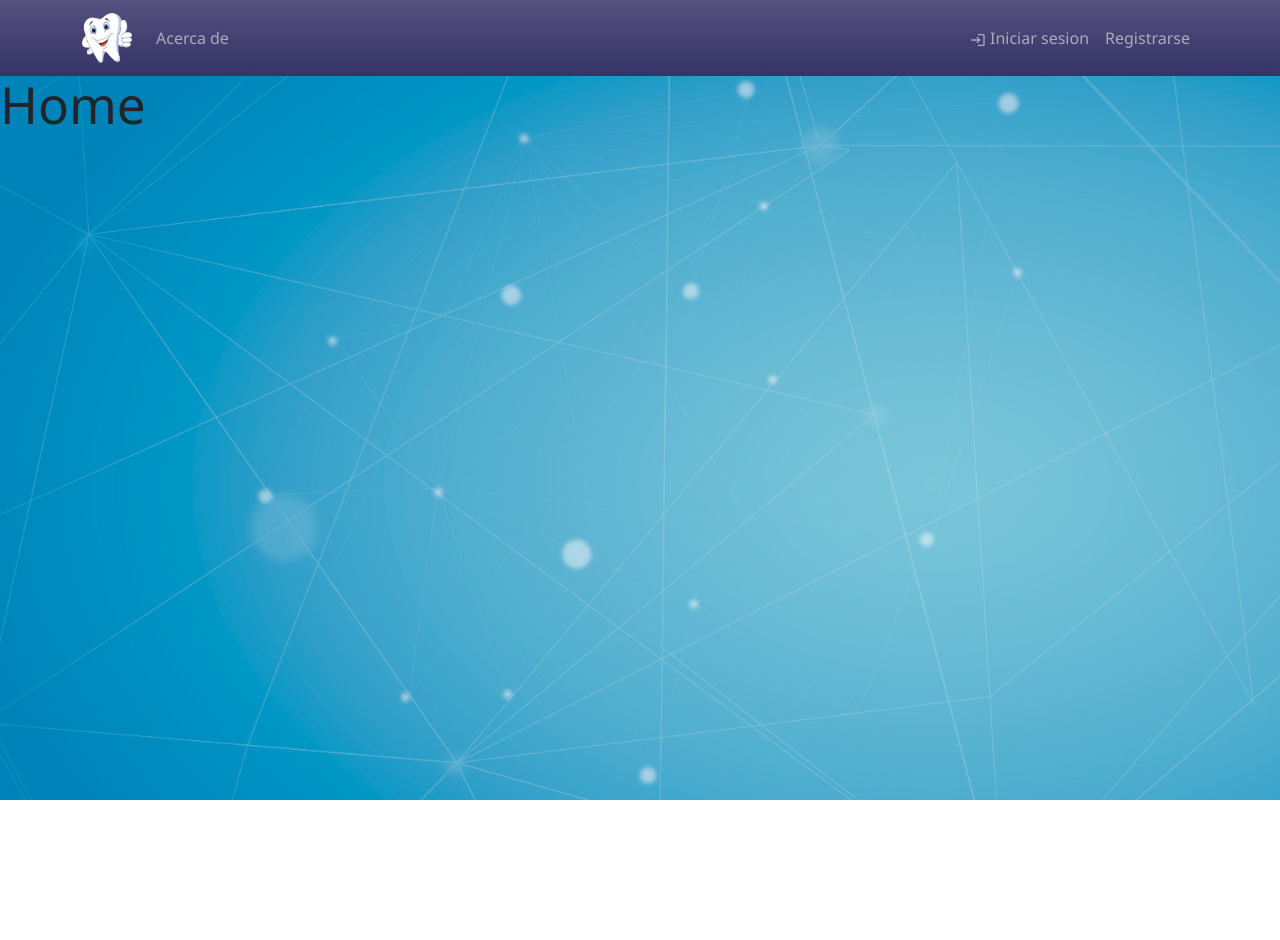
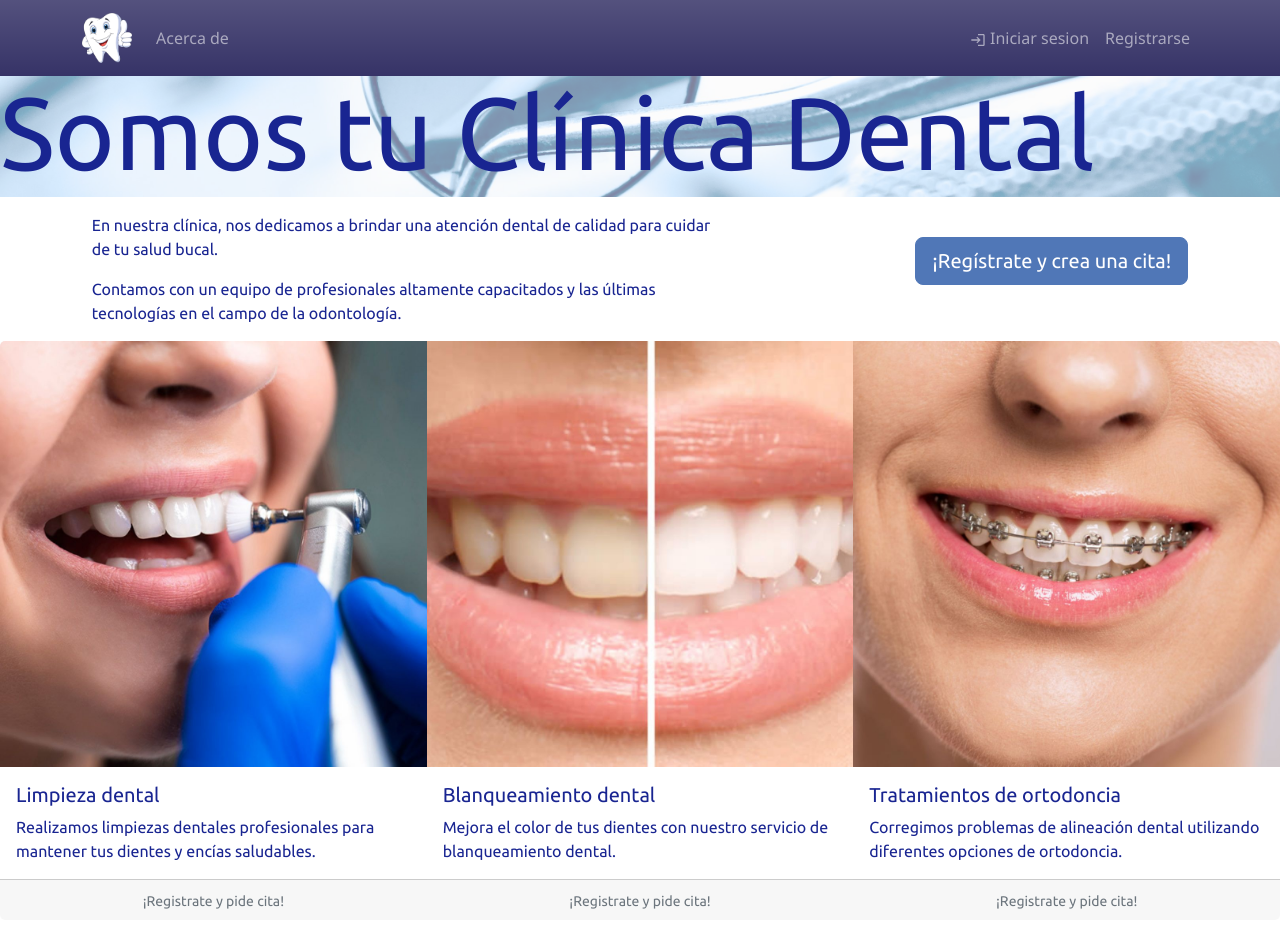
Before and after one commit to fran1893/dentalClinicFrontend, a React (Vite) app: page / in a window 1280 px wide. Shown: the top 940 px of the page. Before the commit the page ends 800 px from the top, so only its background shows below. Built offline with nearby package versions, Linux system fonts and the light colour scheme.

Commit message:
Add home view with styles

```diff
--- a/src/containers/home/Home.jsx
+++ b/src/containers/home/Home.jsx
@@ -1,6 +1,82 @@
 import React from "react";
 import "./Home.scss";
+import { Button, Container, Row, Col, Card, CardGroup } from "react-bootstrap";
+import dentalCleaning from "../../assets/dental-cleaning.jpg";
+import dentalWhitening from "../../assets/whitening.jpg";
+import dentalBrakets from "../../assets/brakets.jpg";
+import {Footer} from "../../components";
 
 export default function Home() {
-  return <h1>Home</h1>;
+  return (
+    <div className="Home">
+      <div className="text-center welcome">
+        <div className="welcomeText">
+          <h1>Somos tu Clínica Dental</h1>
+        </div>
+      </div>
+
+      <div className="register">
+        <div className="paragraphsAndButton">
+          <div className="paragraphs">
+            <p>
+              En nuestra clínica, nos dedicamos a brindar una atención dental de
+              calidad para cuidar de tu salud bucal.
+            </p>
+            <p>
+              Contamos con un equipo de profesionales altamente capacitados y
+              las últimas tecnologías en el campo de la odontología.
+            </p>
+          </div>
+          <div className="buttonWelcome text-center">
+            <Button size="lg" variant="primary">
+              ¡Regístrate y crea una cita!
+            </Button>
+          </div>
+        </div>
+      </div>
+
+      <CardGroup className="treatments">
+        <Card>
+          <Card.Img variant="top" src={dentalCleaning} />
+          <Card.Body>
+            <Card.Title>Limpieza dental</Card.Title>
+            <Card.Text>
+              Realizamos limpiezas dentales profesionales para mantener tus
+              dientes y encías saludables.
+            </Card.Text>
+          </Card.Body>
+          <Card.Footer className="text-center">
+            <small className="text-muted">¡Registrate y pide cita!</small>
+          </Card.Footer>
+        </Card>
+        <Card>
+          <Card.Img variant="top" src={dentalWhitening} />
+          <Card.Body>
+            <Card.Title>Blanqueamiento dental</Card.Title>
+            <Card.Text>
+              Mejora el color de tus dientes con nuestro servicio de
+              blanqueamiento dental.
+            </Card.Text>
+          </Card.Body>
+          <Card.Footer className="text-center">
+            <small className="text-muted">¡Registrate y pide cita!</small>
+          </Card.Footer>
+        </Card>
+        <Card>
+          <Card.Img variant="top" src={dentalBrakets} />
+          <Card.Body>
+            <Card.Title>Tratamientos de ortodoncia</Card.Title>
+            <Card.Text>
+              Corregimos problemas de alineación dental utilizando diferentes
+              opciones de ortodoncia.
+            </Card.Text>
+          </Card.Body>
+          <Card.Footer className="text-center">
+            <small className="text-muted">¡Registrate y pide cita!</small>
+          </Card.Footer>
+        </Card>
+      </CardGroup>
+      <Footer />
+    </div>
+  );
 }
--- a/src/containers/home/Home.scss
+++ b/src/containers/home/Home.scss
@@ -0,0 +1,50 @@
+@import url("https://fonts.googleapis.com/css2?family=Ubuntu:wght@300;400;700&display=swap");
+
+.Home {
+    font-family: "Ubuntu", sans-serif;
+    color: rgb(25, 37, 145);
+    background-color: white;
+    // height: 100vh;
+    .welcome {
+        background-image: url(../../assets/home-header.jpg);
+        background-position: center center;
+        background-repeat: no-repeat;
+        background-size: cover;
+
+        .welcomeText {
+            display: flex;
+            flex-direction: column;
+            // font-weight: bold;
+            font-size: 2em;
+            align-items: start;
+            background-color: rgba(255, 255, 255, 0.5);
+            height: 100%;
+        }
+    }
+    .register {
+        background-color: white;
+        .paragraphs {
+
+            margin-top: 1em;
+            width: 50%;
+        }
+        .paragraphsAndButton {
+            display: flex;
+            justify-content: space-around;
+            align-items: center;
+        }
+
+        .buttonWelcome {
+            margin-bottom: 1em;
+        }
+    }
+
+    .card {
+        background-color: rgb(255, 255, 255);
+        margin-bottom: 0em !important;
+        border: none;
+        .card-footer{
+            cursor: pointer;
+        }
+    }
+}
--- a/src/containers/login/Login.jsx
+++ b/src/containers/login/Login.jsx
@@ -77,9 +77,6 @@ export default function Login() {
   return (
     <div className="container">
       <div className="abs-center">
-        {/* <pre style={{ textAlign: "left", width: "250px", margin: "auto" }}>
-        {JSON.stringify(formValues, null, 2)}
-      </pre> */}
         <form noValidate onSubmit={handleSubmit} className="form">
           <h1>Inicia Sesión</h1>
           <div className="form-group">
```
